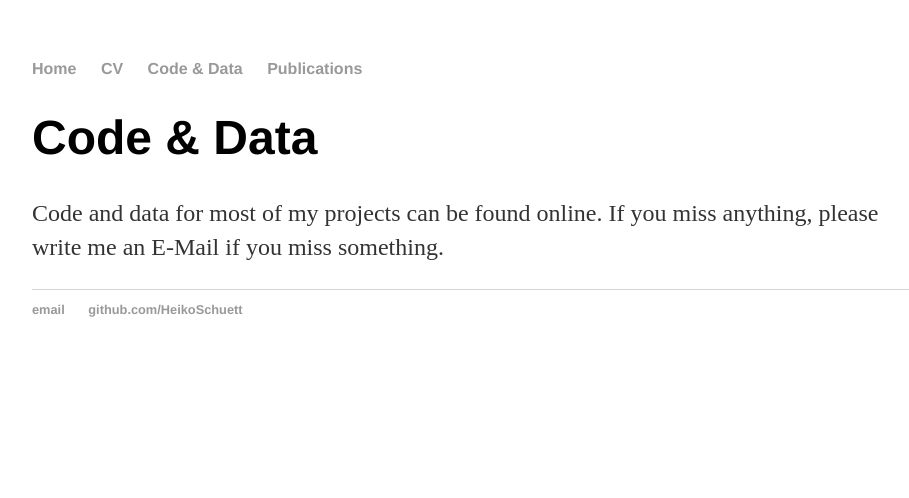
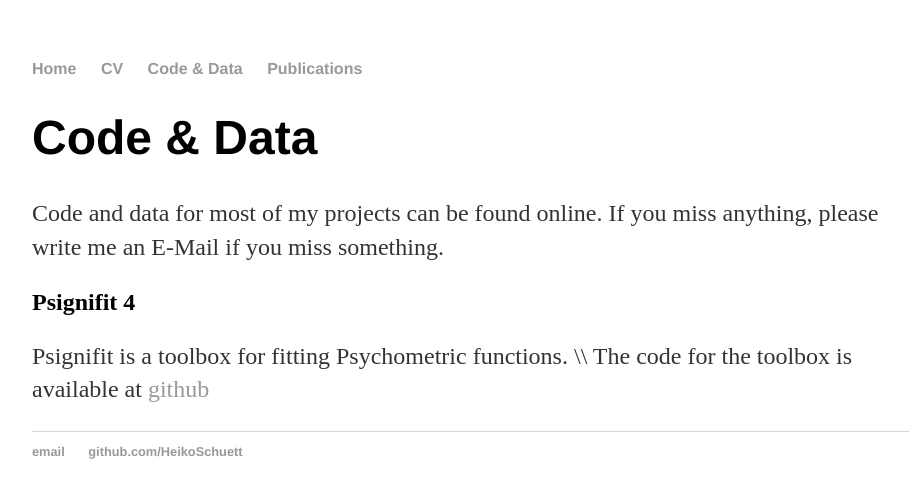
Before and after one commit to HeikoSchuett/HeikoSchuett.github.io, a Jekyll site: the page built from code/index.html, in a window 1280 px wide. Shown: the top 498 px of the page, without its empty margins (160-1069 px from the left). Built offline with Jekyll 4.4.1, drawn with Linux system fonts in a browser that asks for light colours.

Commit message:
Update index.html

```diff
--- a/code/index.html
+++ b/code/index.html
@@ -4,4 +4,13 @@
 ---
 <div class="blurb">
 	<h1>Code & Data</h1>
-	<p>Code and data for most of my projects can be found online. If you miss anything, please write me an E-Mail if you miss something.</p></div><!-- /.blurb -->
+	<p>Code and data for most of my projects can be found online.
+		If you miss anything, please write me an E-Mail if you miss something.
+	</p>
+
+	<h2>Psignifit 4</h2>
+	<p>
+		Psignifit is a toolbox for fitting Psychometric functions. \\
+		The code for the toolbox is available at <a href="https://github.com/wichmann-lab/psignifit"> github </a>
+	</p>
+</div><!-- /.blurb -->
```
